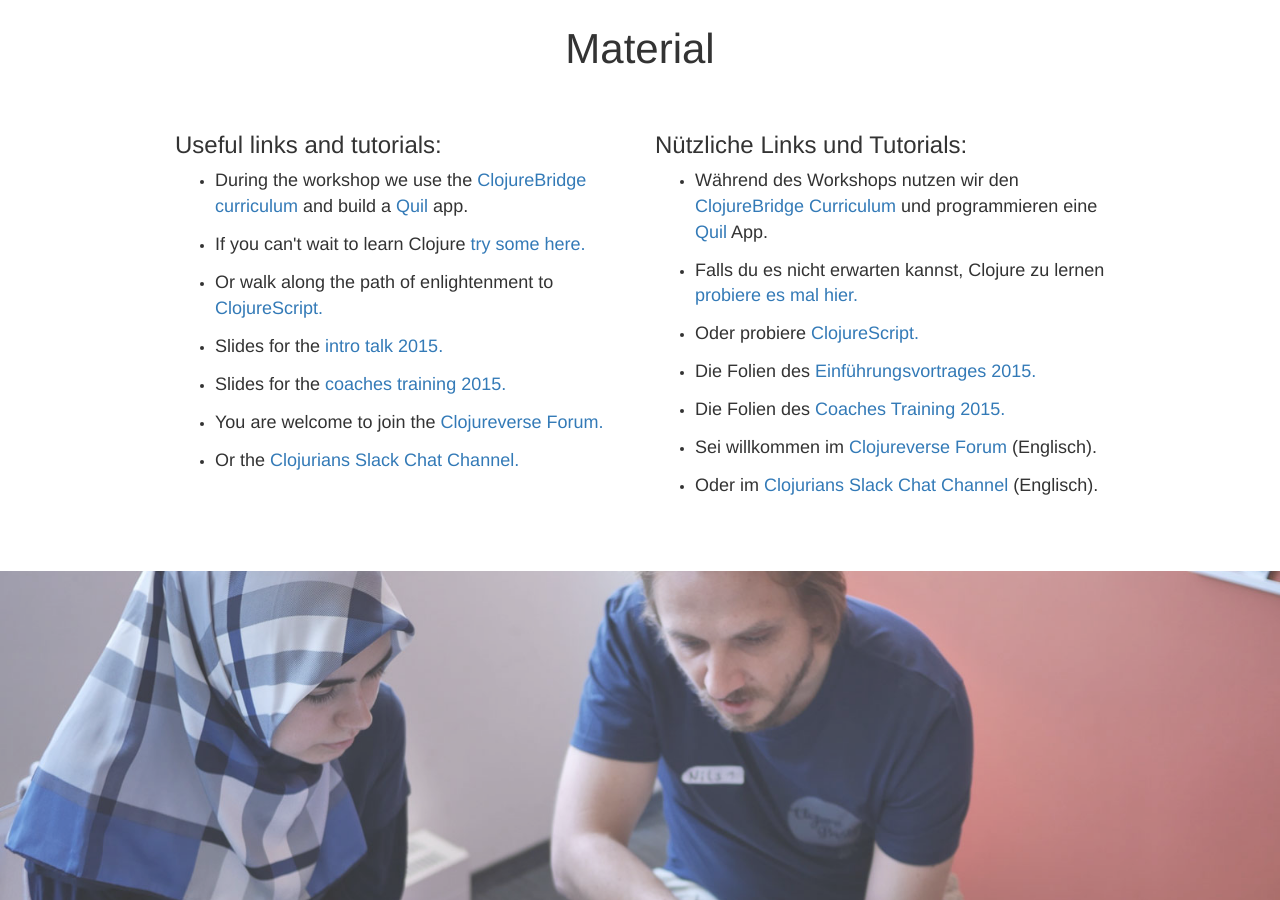
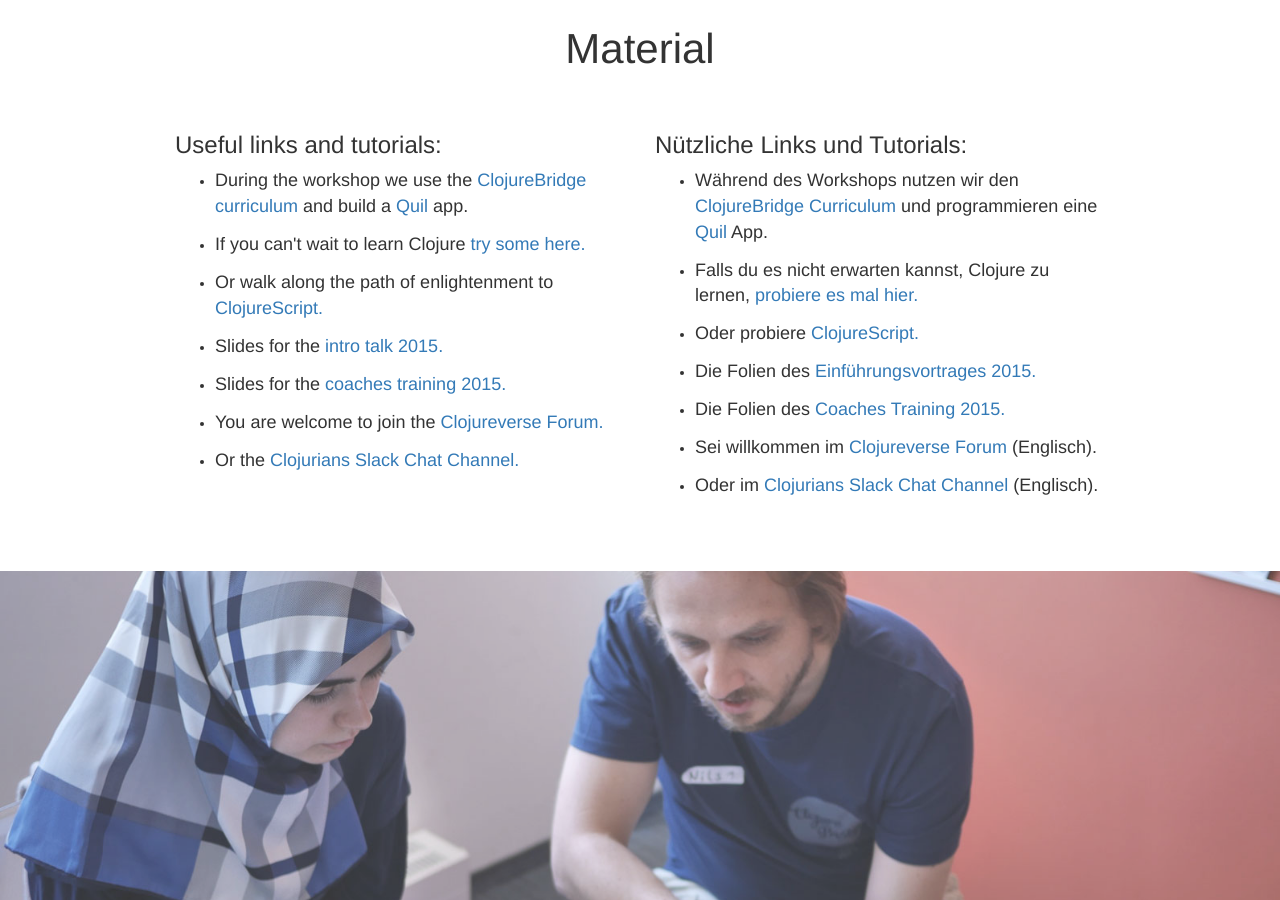
Before and after one commit to clojurebridge-berlin/clojurebridge-berlin.github.io, a Jekyll site: the page built from index.html, in a window 1280 px wide and 900 px high, scrolled down 2305 px. Built offline with Jekyll 4.4.1, drawn with Linux system fonts in a browser that asks for light colours.

Commit message:
comma 🤖

```diff
--- a/index.html
+++ b/index.html
@@ -144,7 +144,7 @@ title: Clojure Programming Workshops
             <p>Während des Workshops nutzen wir den <a href="https://clojurebridge.github.io/curriculum/#/">ClojureBridge Curriculum</a> und programmieren eine <a href="https://github.com/quil/quil">Quil</a> App.</p>
           </li>
           <li>
-            <p>Falls du es nicht erwarten kannst, Clojure zu lernen <a href="http://www.tryclj.com/">probiere es mal hier.</a></p>
+            <p>Falls du es nicht erwarten kannst, Clojure zu lernen, <a href="http://www.tryclj.com/">probiere es mal hier.</a></p>
           </li>
           <li>
             <p>Oder probiere <a href="http://clojurescriptkoans.com/">ClojureScript.</a>
```
